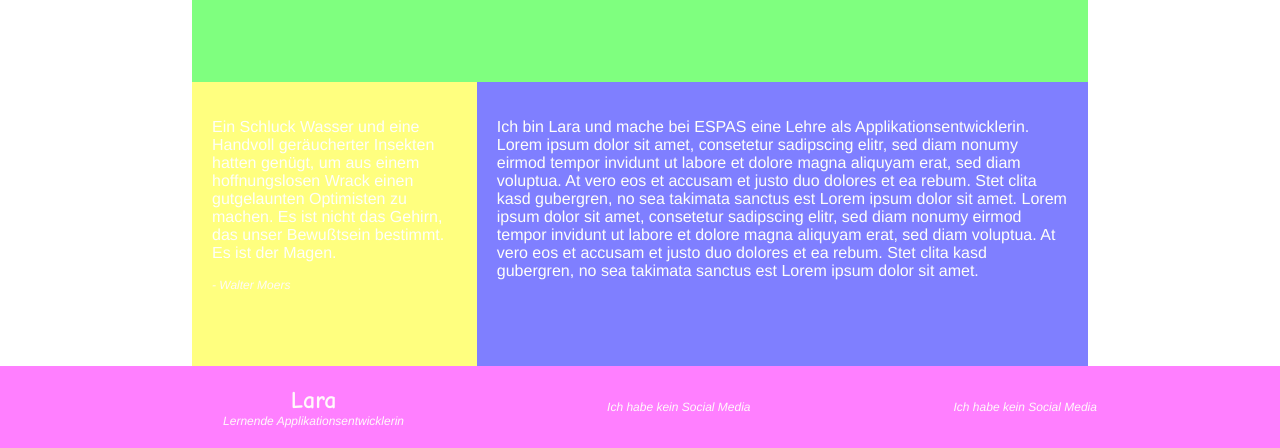
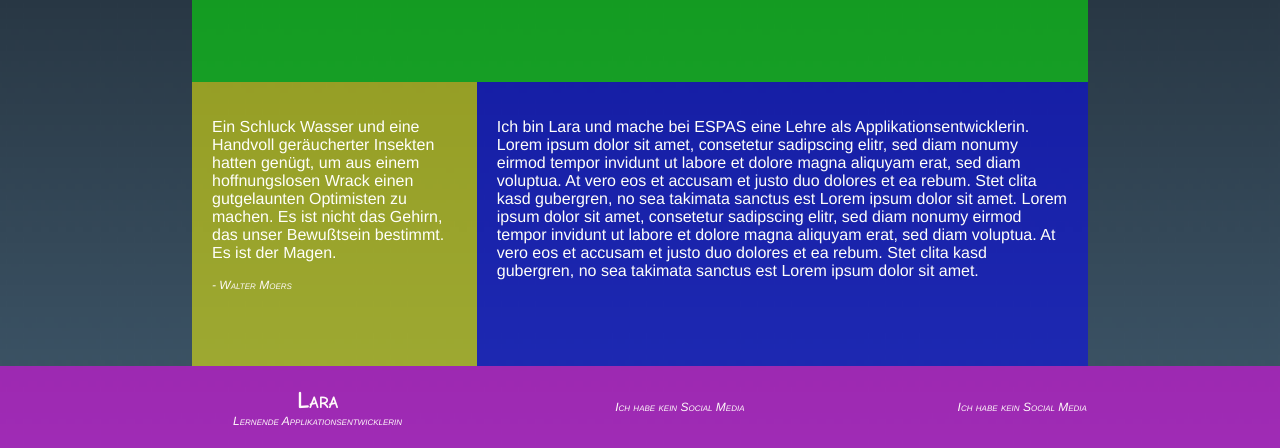
Before and after one commit to bmit-ril/ril.bm-it.ch, a plain HTML site: page index.html in a window 1280 px wide. Shown: the part 352-800 px from the top of the page. Drawn offline with Linux system fonts and the light colour scheme.

Commit message:
21.21.2022 Fix Hintergrund - Fehler im JS wurde behoben 	- Hintergrundgradient wird angezeigt 	- Animation wird wieder angezeigt

```diff
--- a/css/cindy.css
+++ b/css/cindy.css
@@ -10,6 +10,7 @@ h3 {
 	margin-bottom: 0;
 	margin-top: 0;
 	font-family: Comic Sans MS, Helvetica, Arial;
+	font-variant: small-caps;
 }
 h4 {
 	color: #FFFAFA;
@@ -29,7 +30,9 @@ p.text-soft {
 	color: #FFFAFA;
 	font-size: 0.75em;
 	font-style: italic;
+	font-weight: lighter;
 	margin: 0;
+	font-variant: small-caps;
 }
 
 #canvas1 {
--- a/js/canvas.js
+++ b/js/canvas.js
@@ -14,8 +14,8 @@ function distance(x1, y1, x2, y2) {
   return Math.sqrt(Math.pow(xDist, 2) + Math.pow(yDist, 2))
 }
 
-const canvas = document.getElementById('canvas1');
-const c = canvas.getContext('2d');
+const canvas = document.getElementById("canvas1");
+const c = canvas.getContext("2d");
 
 const colors = ['#2185C5', '#7ECEFD', '#FFF6E5', '#FF7F66']
 
@@ -117,9 +117,10 @@ class MiniStar {
 // Implementation
 // Hintergrund gradient
 const backgroundGradient = c.createLinearGradient(0, 0, 0, canvas.height)
-backgroundGradient.AddColorStop(0, '#171e26')
-backgroundGradient.AddColorStop(1, '#3f586b')
+backgroundGradient.addColorStop(0, "#171e26")
+backgroundGradient.addColorStop(1, "#3f586b")
 
+//Arrays, welche die Sterne beinhalten
 let stars
 let miniStars
 function init() {
```
